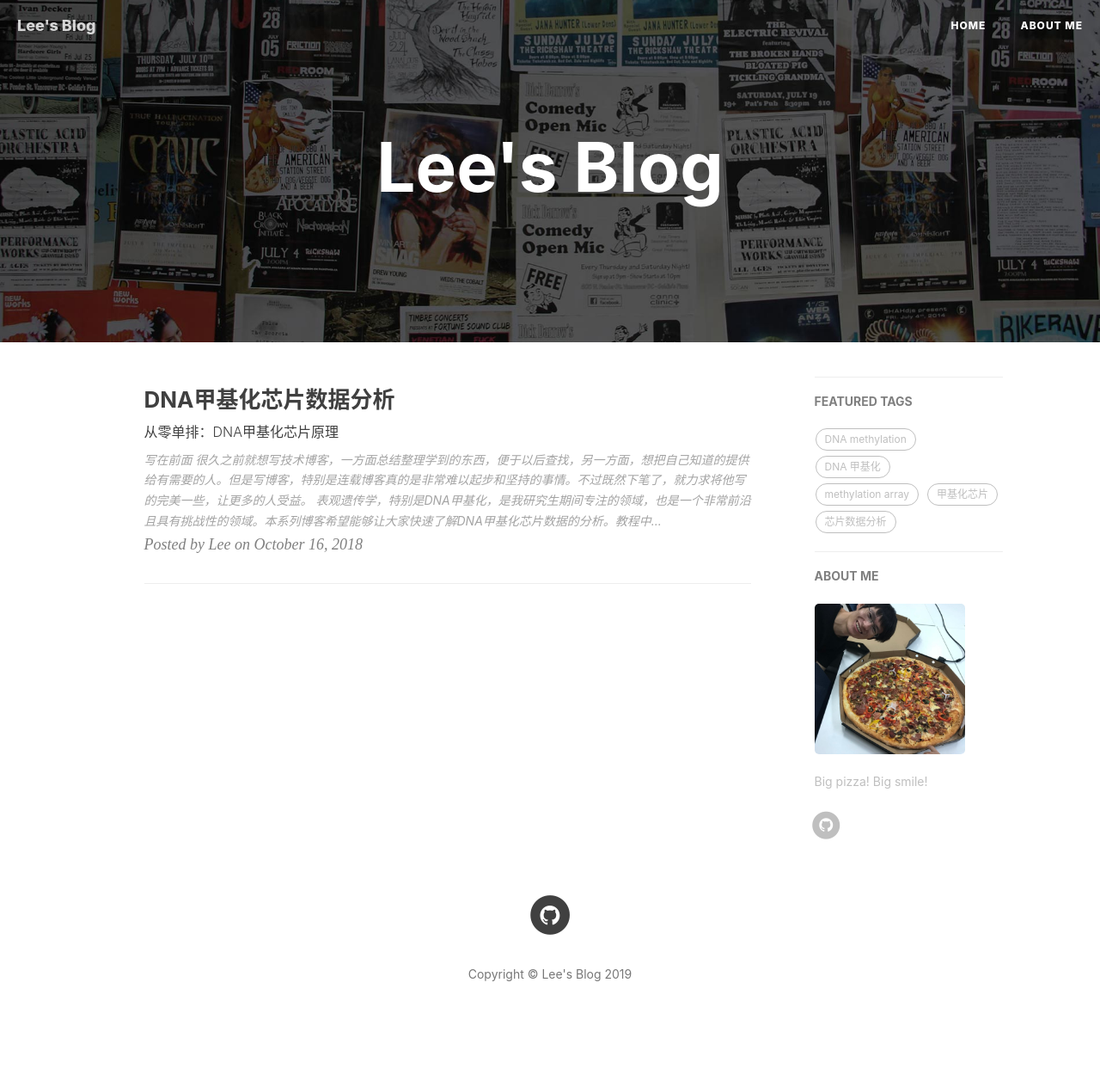
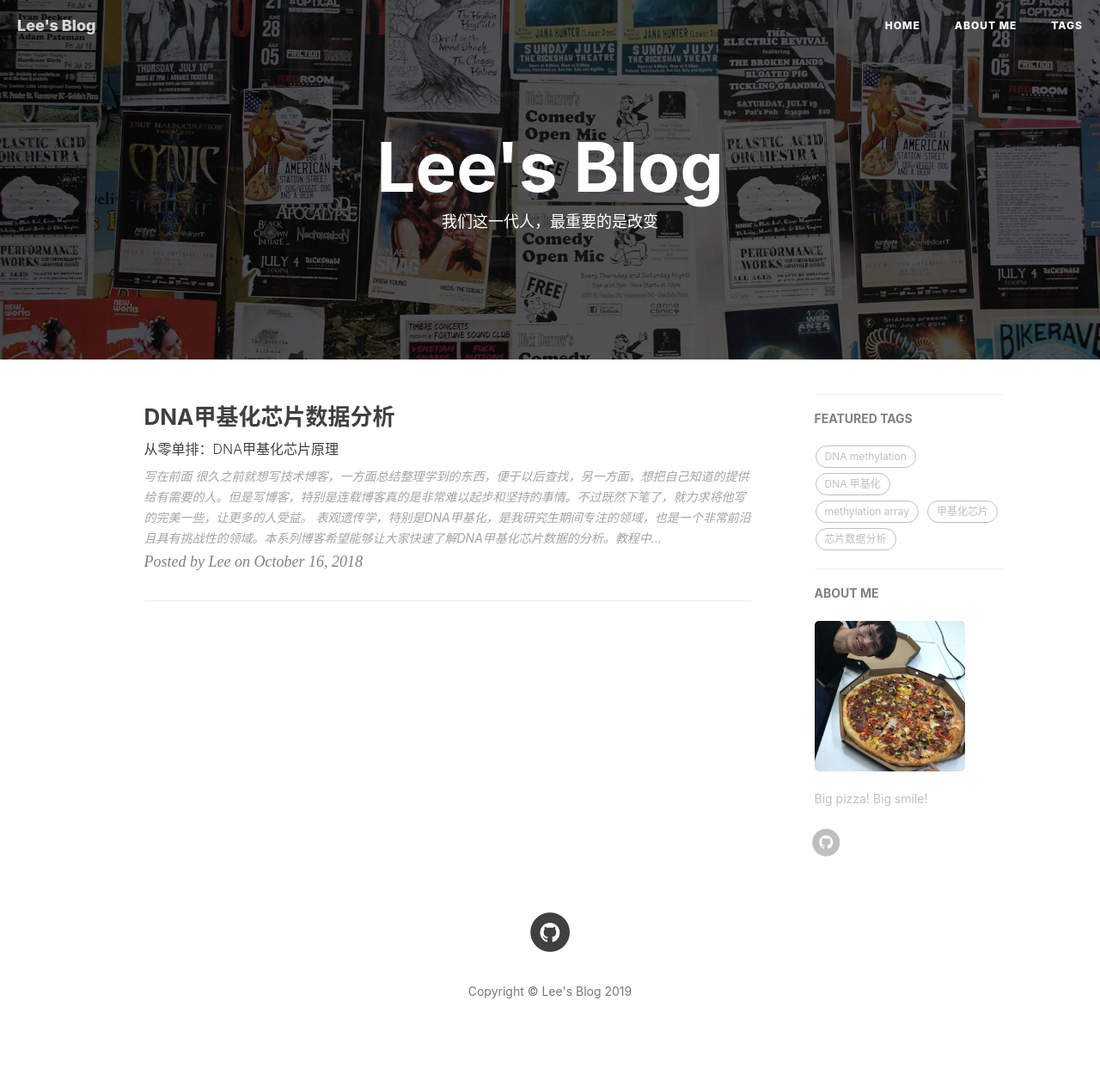
Before and after one commit to lmw123/lmw123.github.io, a Jekyll site: the page built from index.html, in a window 1280 px wide. Shown: the whole page at 86% size. Built offline with Jekyll 4.4.1, drawn with Linux system fonts in a browser that asks for light colours; nearby versions of some CDN libraries; the list of posts is cut into pages by our own code; comment, search, counter and statistics services are not loaded.

Commit message:
#install jekyll

```diff
--- a/_includes/nav.html
+++ b/_includes/nav.html
@@ -9,7 +9,7 @@
                 <span class="icon-bar"></span>
                 <span class="icon-bar"></span>
             </button>
-            <a class="navbar-brand" href="{{ site.baseurl }}/">{{ site.title }}</a>
+            <a class="navbar-brand" href="{{site.baseurl}}/">{{ site.title }}</a>
         </div>
 
 
@@ -17,10 +17,13 @@
             <div class="navbar-collapse">
                 <ul class="nav navbar-nav navbar-right">
                     <li>
-                        <a href="{{ site.baseurl }}/">Home</a>
+                        <a href="{{site.baseurl}}/">Home</a>
                     </li>
                     <li>
-                        <a href="/about.html">About Me</a>
+                        <a href="{{site.baseurl/about}}">About Me</a>
+                    </li>
+                    <li>
+                        <a href="{{site.baseurl/tags}}">Tags</a>
                     </li>
                 </ul>
             </div>
--- a/index.html
+++ b/index.html
@@ -1,6 +1,6 @@
 ---
 layout: page
-description: ""
+description: "我们这一代人，最重要的是改变"
 ---
 
 {% for post in paginator.posts %}
```
